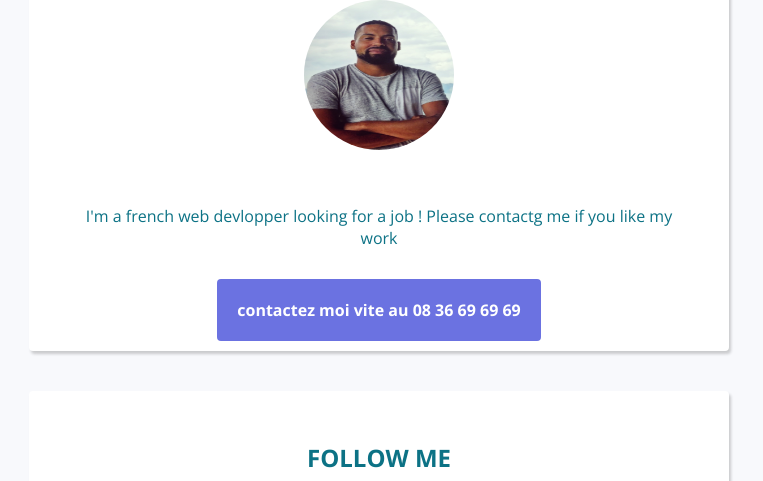
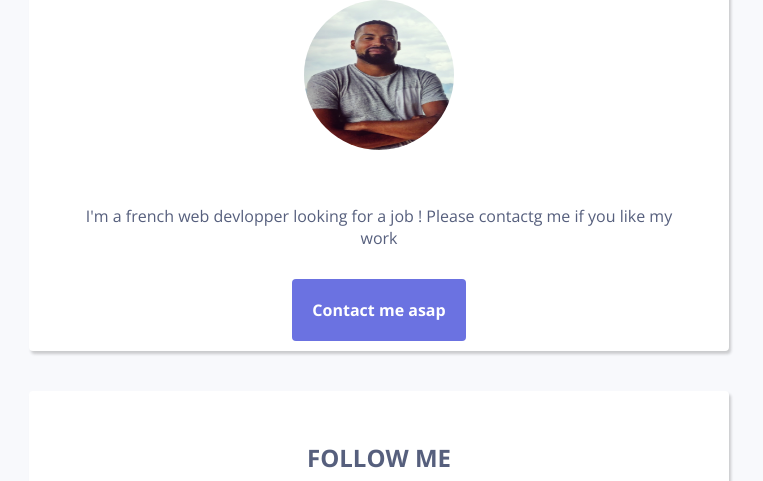
Before and after one commit to macklaf/profile, a plain HTML site: page index.html in a window 1280 px wide. Shown: the part 166-647 px from the top of the page, without its empty margins (261-1024 px from the left). Drawn offline with nearby package versions, Linux system fonts and the light colour scheme.

Commit message:
make my profile prettier

```diff
--- a/index.html
+++ b/index.html
@@ -14,7 +14,7 @@
       <h1>Hello, I'm Maodo Diop</h1>
       <img src="images/moi.jpg" alt="Moi" width = "200">
       <p>I'm a french web devlopper looking for a job ! Please contactg me if you like my work </p>
-      <a href="#"> contactez moi vite au 08 36 69 69 69</a>
+      <a href="#"> Contact me asap </a>
     </div>
     <div class="card social">
       <h2>FOLLOW ME</h2>
--- a/style.css
+++ b/style.css
@@ -4,7 +4,7 @@
 body{
 font-family: 'Open Sans', sans-serif;
 font-weight: 700;
-color: #0C7285;
+color: #565F7D;
 background-color: #F8F9FC;
 text-align: center;
 }
```
